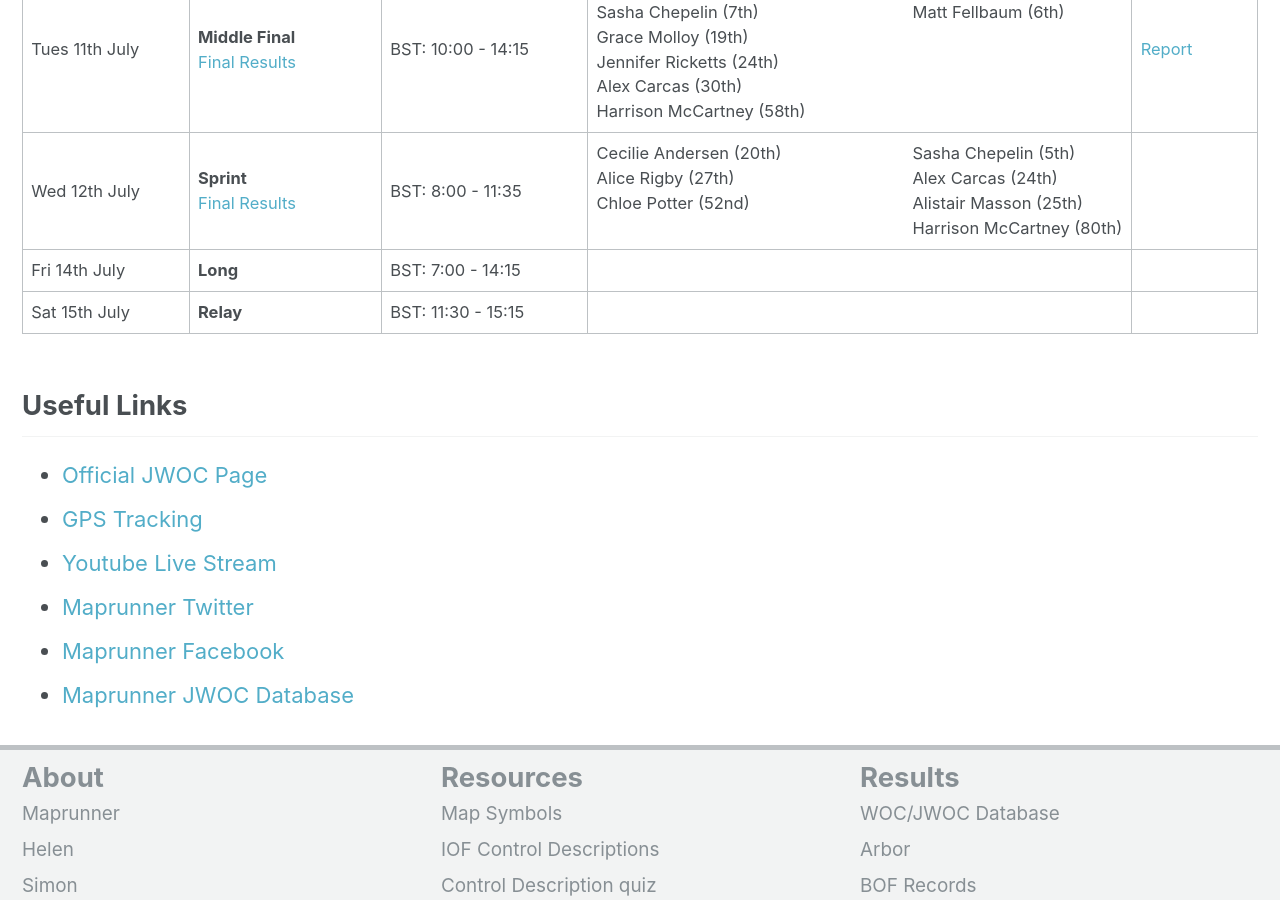
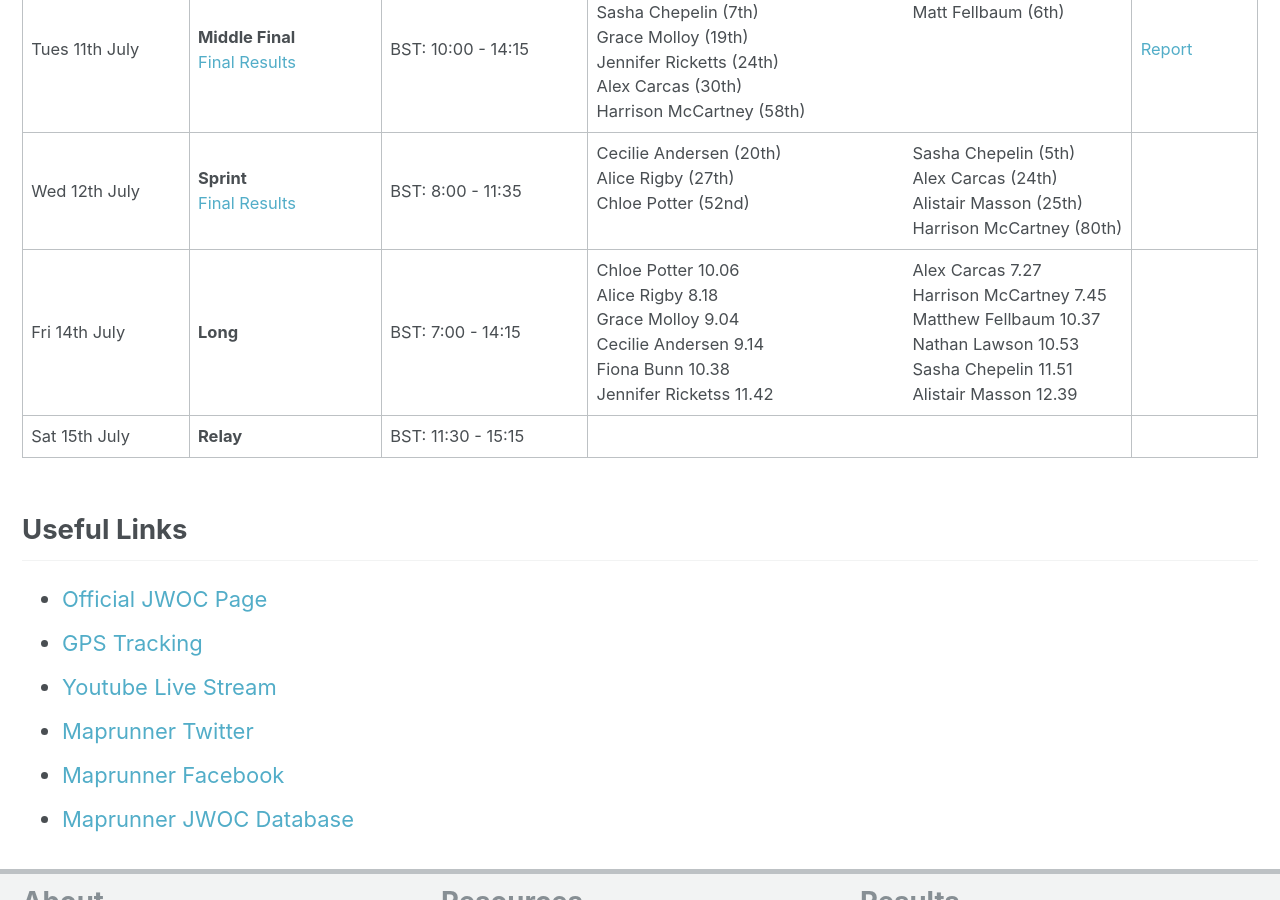
Before and after one commit to Maprunner/maprunner, a Jekyll site: the page built from _pages/jwoc2017.md, in a window 1280 px wide and 900 px high, scrolled down 1047 px. Built offline with Jekyll 4.4.1, drawn with Linux system fonts in a browser that asks for light colours.

```diff
--- a/_pages/jwoc2017.md
+++ b/_pages/jwoc2017.md
@@ -19,7 +19,7 @@
 | Mon 10th July | **Middle Qualifier**<br>[Final Results](https://eventor.orienteering.org/Events/ResultList?eventId=5156&groupBy=EventClass) | BST: 7:00 - 10:45 | <span style="float:left;width:60%;">Grace Molloy (4th)<br>Jennifer Ricketts (10th)<br>Fiona Bunn (11th)<br>Cecilie Andersen (21st)<br>Alice Rigby (25th)<br>Chloe Potter (33rd)</span><span style="float:right;width:40%;">Sasha Chepelin (6th)<br>Harrison McCartney (8th)<br>Alex Carcas (9th)<br>Matt Fellbaum (26th)<br>Alistair Masson (29th)<br>Nathan Lawson (42nd)</span>  | [Report](https://www.britishorienteering.org.uk/index.php?pg=news_archive&item=3812) |
 | Tues 11th July | **Middle Final**<br>[Final Results]() | BST: 10:00 - 14:15 | <span style="float:left;width:60%;">**A Final**<br>Sasha Chepelin (7th)<br>Grace Molloy (19th)<br>Jennifer Ricketts (24th)<br>Alex Carcas (30th)<br>Harrison McCartney (58th)</span><span style="float:right;width:40%;">**B Final**<br>Matt Fellbaum (6th)</span> | [Report](https://www.britishorienteering.org.uk/news/3813) |
 | Wed 12th July | **Sprint**<br>[Final Results](https://eventor.orienteering.org/Events/ResultList?eventId=5158&groupBy=EventClass) | BST: 8:00 -  11:35 | <span style="float:left;width:60%;">Cecilie Andersen (20th)<br>Alice Rigby (27th)<br>Chloe Potter (52nd)</span><span style="float:right;width:40%;">Sasha Chepelin (5th)<br>Alex Carcas (24th)<br>Alistair Masson (25th)<br>Harrison McCartney (80th)</span> |  |
-| Fri 14th July | **Long** | BST: 7:00 - 14:15 |  |  |
+| Fri 14th July | **Long** | BST: 7:00 - 14:15 |<span style="float:left;width:60%;">Chloe Potter 10.06<br>Alice Rigby 8.18<br>Grace Molloy 9.04<br>Cecilie Andersen 9.14<br>Fiona Bunn 10.38<br>Jennifer Ricketss 11.42</span><span style="float:right;width:40%;">Alex Carcas 7.27<br>Harrison McCartney 7.45<br>Matthew Fellbaum 10.37<br>Nathan Lawson 10.53<br>Sasha Chepelin 11.51<br>Alistair Masson 12.39</span>  |  |
 | Sat 15th July | **Relay** | BST: 11:30 - 15:15 |  |  |
 
 ## Useful Links
```
